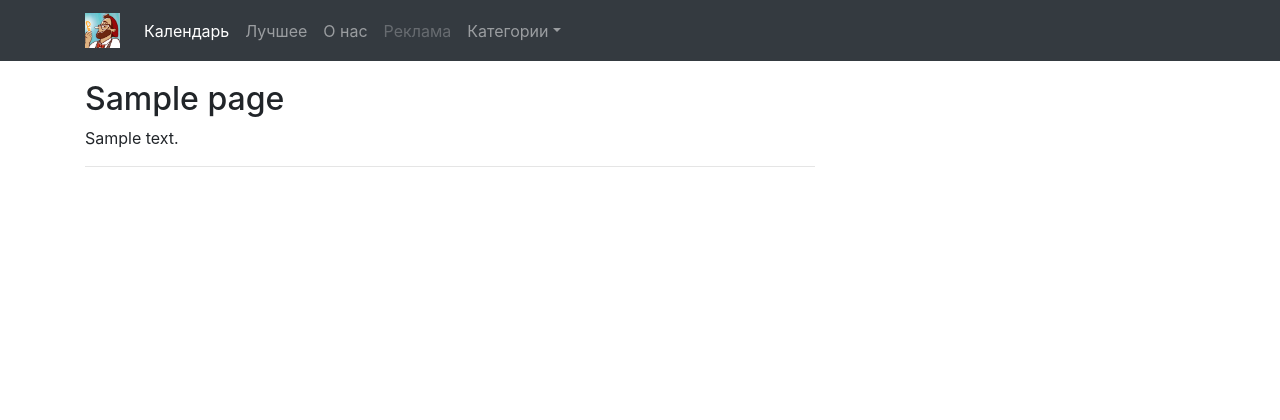
After one commit to drewkb/xn, a Django app: template blog/templates/blog/page.html in a window 1280 px wide. The commit adds this page. Shown: the top 420 px of the page. Run offline with Django 3.2, Linux system fonts and the light colour scheme; the template is opened without the code that fills it: values that come from a table or form of the project are taken from there, others are empty; tables that the repository leaves empty hold one stand-in row (values such as "Sample post"); some libraries are stand-ins or nearby versions.

Commit message:
add page model for static pages

```diff
--- a/blog/models.py
+++ b/blog/models.py
@@ -34,3 +34,13 @@ class Post(models.Model):
 
     def get_absolute_url(self):
         return reverse('blog:detail', args=[self.id])
+
+
+class Page(models.Model):
+
+    slug = models.SlugField()
+    title = models.CharField(max_length=150, verbose_name='Заголовок')
+    text = models.TextField(verbose_name='Текст')
+
+    def __str__(self):
+        return self.title
--- a/blog/templates/blog/base.html
+++ b/blog/templates/blog/base.html
@@ -29,10 +29,10 @@
                             <a class="nav-link" href="{% url 'blog:best' %}">Лучшее</a>
                         </li>
                         <li class="nav-item">
-                            <a class="nav-link" href="{% url 'blog:list' %}">О нас</a>
+                            <a class="nav-link" href="{% url 'blog:about' %}">О нас</a>
                         </li>
                         <li class="nav-item">
-                            <a class="nav-link disabled" href="{% url 'blog:list' %}">Реклама</a>
+                            <a class="nav-link disabled" href="{% url 'blog:advert' %}">Реклама</a>
                         </li>
                         <li class="nav-item dropdown">
                             <a class="nav-link dropdown-toggle" id="dropdown01" href="{% url 'blog:list' %}" data-toggle="dropdown" aria-haspopup="true" aria-expanded="false">Категории</a>
--- /dev/null
+++ b/blog/templates/blog/page.html
@@ -0,0 +1,7 @@
+{% extends 'blog/category_links.html' %}
+
+{% block content %}
+    <h2>{{page.title}}</h2>
+    <p>{{page.text|safe}}</p>
+    <hr>
+{% endblock %}
--- a/blog/urls.py
+++ b/blog/urls.py
@@ -7,5 +7,7 @@ urlpatterns = [
     path('category/<int:pk>/', views.PostsByCategoryView.as_view(), name='category'),
     path('<int:pk>/', views.DetailView.as_view(), name='detail'),
     path('best/', views.BestView.as_view(), name='best'),
+    path('about/', views.PageView.as_view(slug='about'), name='about'),
+    path('advert/', views.PageView.as_view(slug='advert'), name='advert'),
     path('', views.IndexView.as_view(), name='list'),
 ]
```
Also changed, not shown: blog/admin.py (+6 -1 lines), blog/views.py (+10 -1 lines), blog/migrations/0007_page.py (added).
